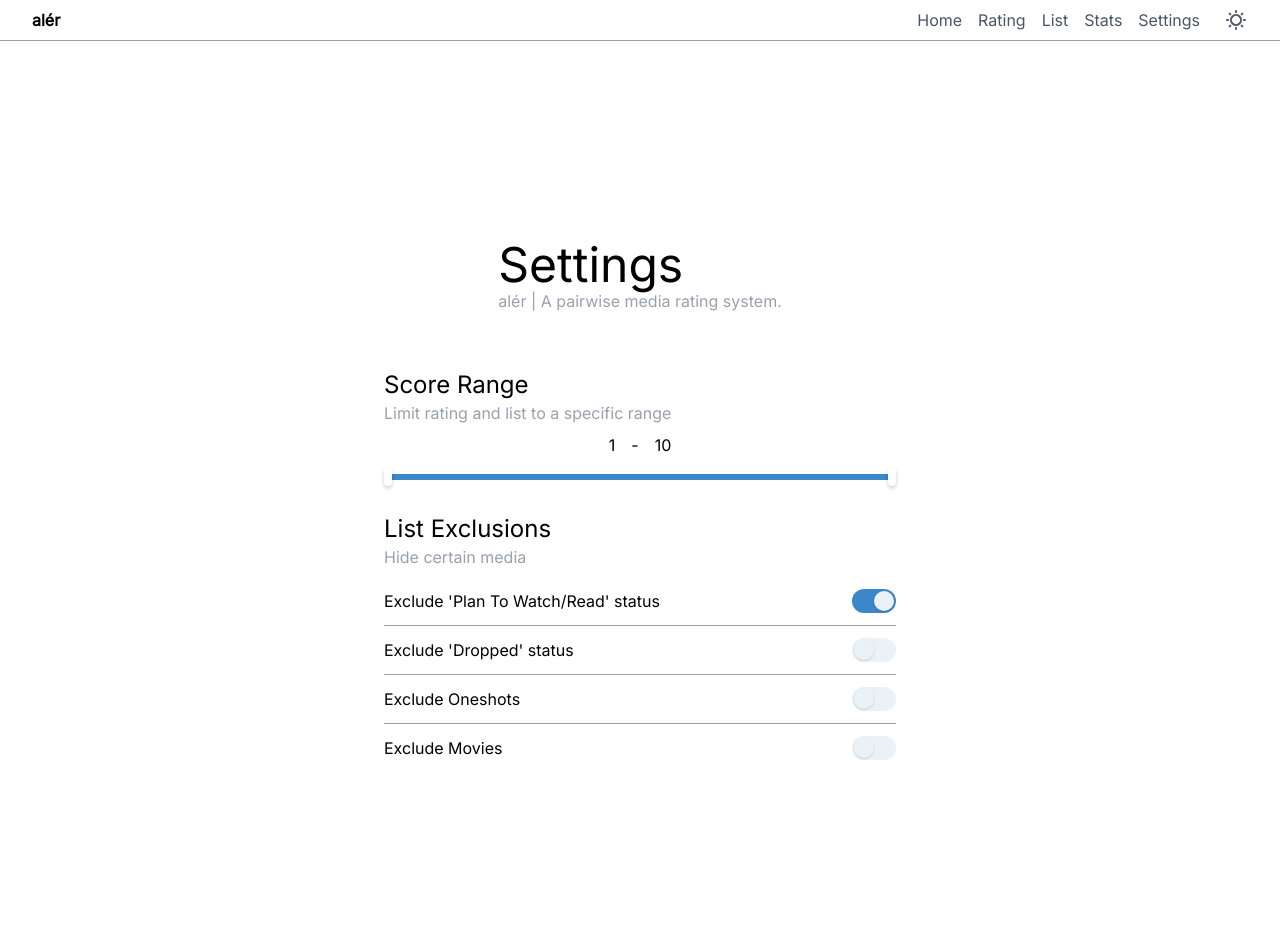
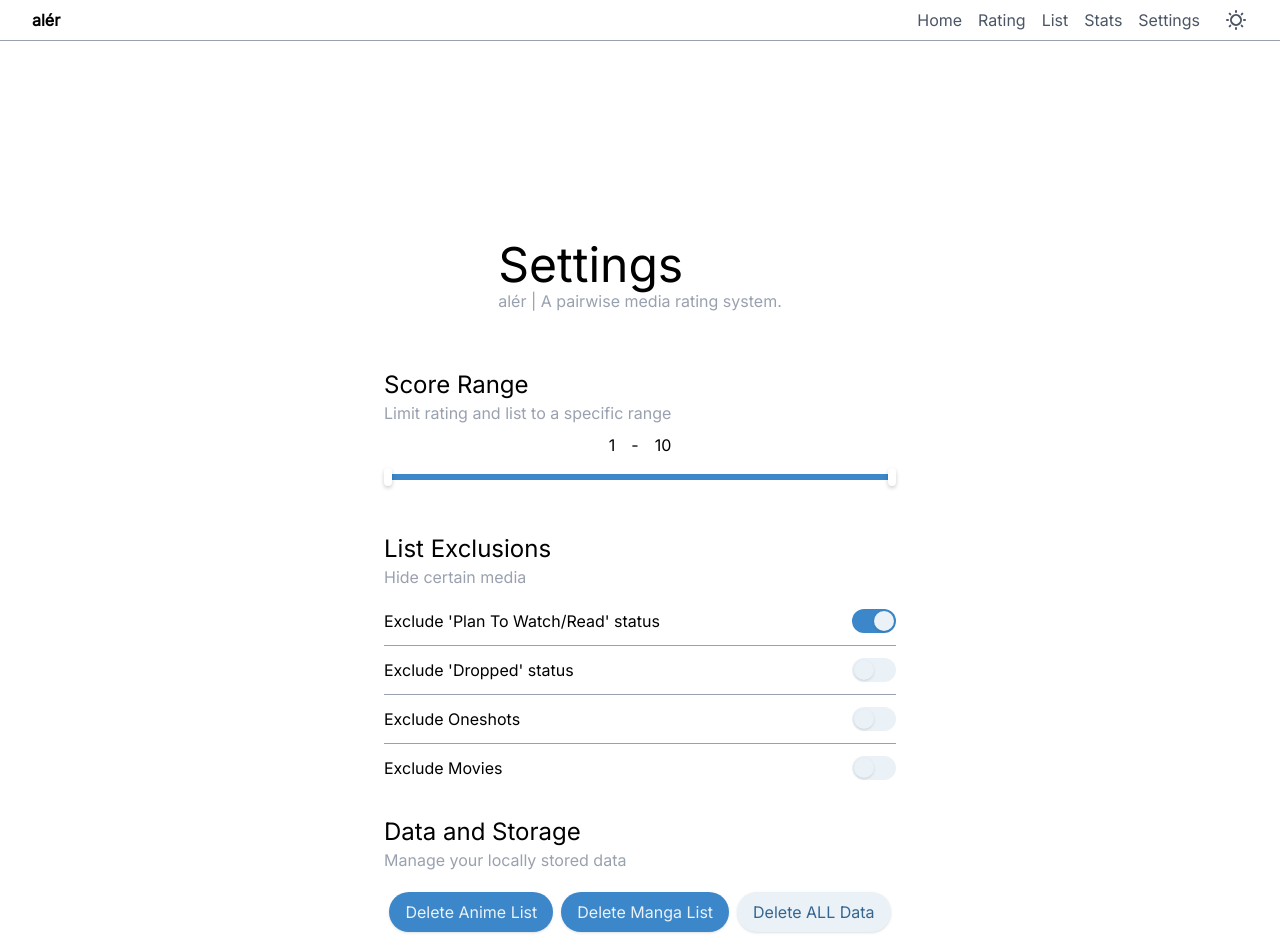
Before and after one commit to jumpyjacko/aler, a SvelteKit app: page /settings in a window 1280 px wide. Shown: the top 952 px of the page. Before the commit the page ends 840 px from the top, so only its background shows below. Built offline with nearby package versions, Linux system fonts and the light colour scheme.

Commit message:
add: individual list deletion buttons and move delete all to 'Settings' page

```diff
--- a/src/routes/+page.svelte
+++ b/src/routes/+page.svelte
@@ -41,17 +41,6 @@
         }
     }
 
-    async function deleteData() {
-        const proceed = confirm(
-            "This will delete all data (Lists, Ratings, Settings)",
-        );
-        if (!proceed) return;
-        result = 0;
-        wipeDatabase();
-        localStorage.clear();
-        window.location.reload();
-    }
-
     async function fetchData() {
         try {
             const db: Series[] = await getAllItems(miscState.activeList);
@@ -82,7 +71,7 @@
         transition-colors duration-200"
             tabindex="-1"
         >
-            <span>Import list</span>
+            <span>Import MyAnimeList</span>
             {#if isLoading}
                 <div class="flex items-center justify-center pl-2">
                     <div
@@ -99,12 +88,6 @@
                 class="sr-only"
             />
         </label>
-
-        <button
-            onclick={deleteData}
-            class="px-4 py-2 rounded-full bg-primary-faded text-primary-dimmed shadow-sm transition-colors duration-100"
-            >Delete ALL Data</button
-        >
     </div>
 
     <p>
--- a/src/routes/settings/+page.svelte
+++ b/src/routes/settings/+page.svelte
@@ -3,9 +3,42 @@
     import Toggle from "$lib/components/toggle.svelte";
 
     import { exclusionSettings, ratingRange } from "$lib/settings.svelte";
+    import { clearStore, wipeDatabase } from "$lib/storage/IndexedDB";
+
+    async function deleteData() {
+        const proceed = confirm(
+            "This will delete all data. (Lists, Ratings, Settings)",
+        );
+        if (!proceed) return;
+        await wipeDatabase();
+        localStorage.clear();
+        window.location.reload();
+    }
+
+    async function deleteAL() {
+        const proceed = confirm(
+            "This will delete your local anime list.",
+        );
+        if (!proceed) return;
+        await clearStore("animelist");
+        localStorage.clear();
+        window.location.reload();
+    }
+
+    async function deleteML() {
+        const proceed = confirm(
+            "This will delete your local manga list.",
+        );
+        if (!proceed) return;
+        await clearStore("mangalist");
+        localStorage.clear();
+        window.location.reload();
+    }
 </script>
 
-<div class="flex flex-col items-center justify-center mt-20 md:mt-50 gap-4 mb-20">
+<div
+    class="flex flex-col items-center justify-center mt-20 md:mt-50 gap-4 mb-20"
+>
     <div class="mb-10">
         <h1 class="text-5xl text-text">Settings</h1>
         <p class="text-text-faded">alér | A pairwise media rating system.</p>
@@ -33,7 +66,7 @@
         />
     </div>
 
-    <div class="w-full px-4 md:px-0 md:max-w-lg space-y-3">
+    <div class="w-full px-4 md:px-0 md:max-w-lg space-y-3 mt-5">
         <div class="mb-5">
             <h1 class="text-2xl">List Exclusions</h1>
             <p class="text-text-faded">Hide certain media</p>
@@ -57,4 +90,28 @@
             {/if}
         {/each}
     </div>
+
+    <div class="w-full px-4 md:px-0 md:max-w-lg space-y-3 mt-5 items">
+        <div class="mb-5">
+            <h1 class="text-2xl">Data and Storage</h1>
+            <p class="text-text-faded">Manage your locally stored data</p>
+        </div>
+        <div class="flex flex-row justify-center gap-2">
+            <button
+                onclick={deleteAL}
+                class="px-4 py-2 rounded-full bg-primary text-primary-faded hover:bg-secondary-dimmed hover:text-secondary shadow-sm transition-colors duration-100"
+                >Delete Anime List</button
+            >
+            <button
+                onclick={deleteML}
+                class="px-4 py-2 rounded-full bg-primary text-primary-faded hover:bg-secondary-dimmed hover:text-secondary shadow-sm transition-colors duration-100"
+                >Delete Manga List</button
+            >
+            <button
+                onclick={deleteData}
+                class="px-4 py-2 rounded-full bg-primary-faded text-primary-dimmed hover:bg-secondary hover:text-secondary-dimmed shadow-sm transition-colors duration-100"
+                >Delete ALL Data</button
+            >
+        </div>
+    </div>
 </div>
```
